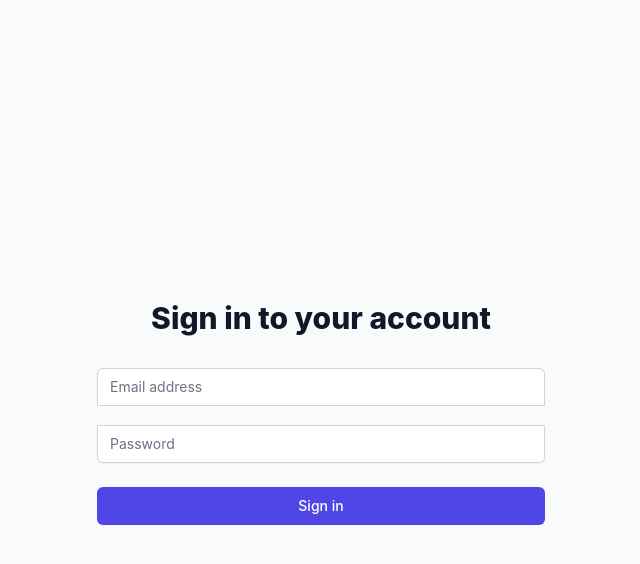
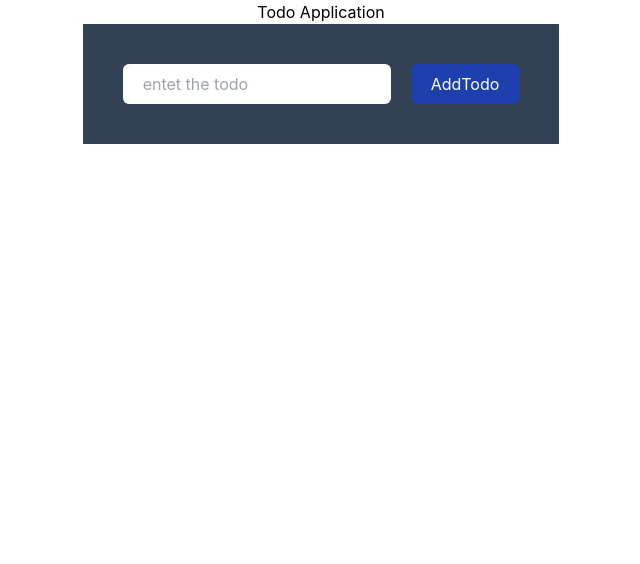
Before and after one commit to yameenaliabro/React-Js, a React (Create React App) app: page / in a window 1280 px wide. Shown: the top 564 px of the page, without its empty margins (319-959 px from the left). Built offline with nearby package versions, Linux system fonts and the light colour scheme; no server answers.

Commit message:
feat: create a todo list in use the firebase new server

```diff
--- a/package.json
+++ b/package.json
@@ -10,6 +10,7 @@
     "@types/node": "^16.18.96",
     "@types/react": "^18.3.0",
     "@types/react-dom": "^18.3.0",
+    "antd": "^5.16.5",
     "crypto-browserify": "^3.12.0",
     "dotenv": "^16.4.5",
     "env-cmd": "^10.1.0",
--- a/src/App.tsx
+++ b/src/App.tsx
@@ -2,6 +2,7 @@ import React from 'react';
 import './App.css';
 import { MultiStepsForm } from './components';
 import { Signup } from './auth';
+import TodoApplication from './components/todo';
 
 // import dotenv from 'dotenv';
 // dotenv.config();
@@ -10,7 +11,8 @@ function App() {
   return (
     <div className="App">
       {/* <MultiStepsForm /> */}
-      <Signup />
+      {/* <Signup /> */}
+      <TodoApplication />
     </div>
   );
 }
--- /dev/null
+++ b/src/components/todo/index.tsx
@@ -0,0 +1,62 @@
+import { Checkbox, message } from 'antd';
+import React, { useCallback, useState } from 'react'
+
+interface TodoType {
+    task: string,
+    isCompleted: boolean
+}
+function TodoApplication() {
+    const [todos, settodos] = useState<TodoType[]>([])
+    const [task, settask] = useState("")
+
+    const onSubmit = useCallback(async (e: React.FormEvent<HTMLFormElement>) => {
+        if (task === "") {
+            message.info("Please enter the todo ")
+            return;
+        }
+        e.preventDefault();
+        const todo = {
+            task,
+            isCompleted: false
+        }
+        settodos([...todos, todo])
+        settask("")
+        try {
+        } catch (error: any) {
+            message.error(error)
+        }
+    }, [task, todos])
+    console.log("🚀 ~ TodoApplication ~ todos:", todos)
+
+    return (
+        <div className='flex items-center flex-col'>
+            <h1>Todo Application</h1>
+            <div className='flex flex-col gap-x-[20px] bg-slate-700 p-[20px]  min-w-[400px] max-w-[500px]'>
+                <form
+                    onSubmit={onSubmit}
+                    className='flex justify-end  gap-x-[20px] bg-slate-700 p-[20px]  min-w-[400px]'>
+                    <input
+                        type='text'
+                        placeholder='entet the todo'
+                        className='outline-none w-full rounded-md py-[8px] pl-[20px]'
+                        value={task}
+                        onChange={(e: React.ChangeEvent<HTMLInputElement>) => settask(e.target.value)}
+                    />
+                    <button type='submit' className='bg-blue-800 px-[20px] py-[8px] rounded-md text-white'>AddTodo</button>
+                </form>
+                <ul className='flex flex-col justify-start w-full gap-x-[20px] gap-y-[13px]'>
+                    {todos.map((item) => {
+                        return (
+                            <div className='flex flex-row justify-start w-full ml-[20px] px-[5px] gap-y-[30px]'>
+                                <Checkbox>{item.isCompleted}</Checkbox>
+                                <li className='text-white'>{item.task}</li>
+                            </div>
+                        )
+                    })}
+                </ul>
+            </div>
+        </div>
+    )
+}
+
+export default TodoApplication
```
Also changed, not shown: 1 other file (tests, documents, lock files or other folders).
